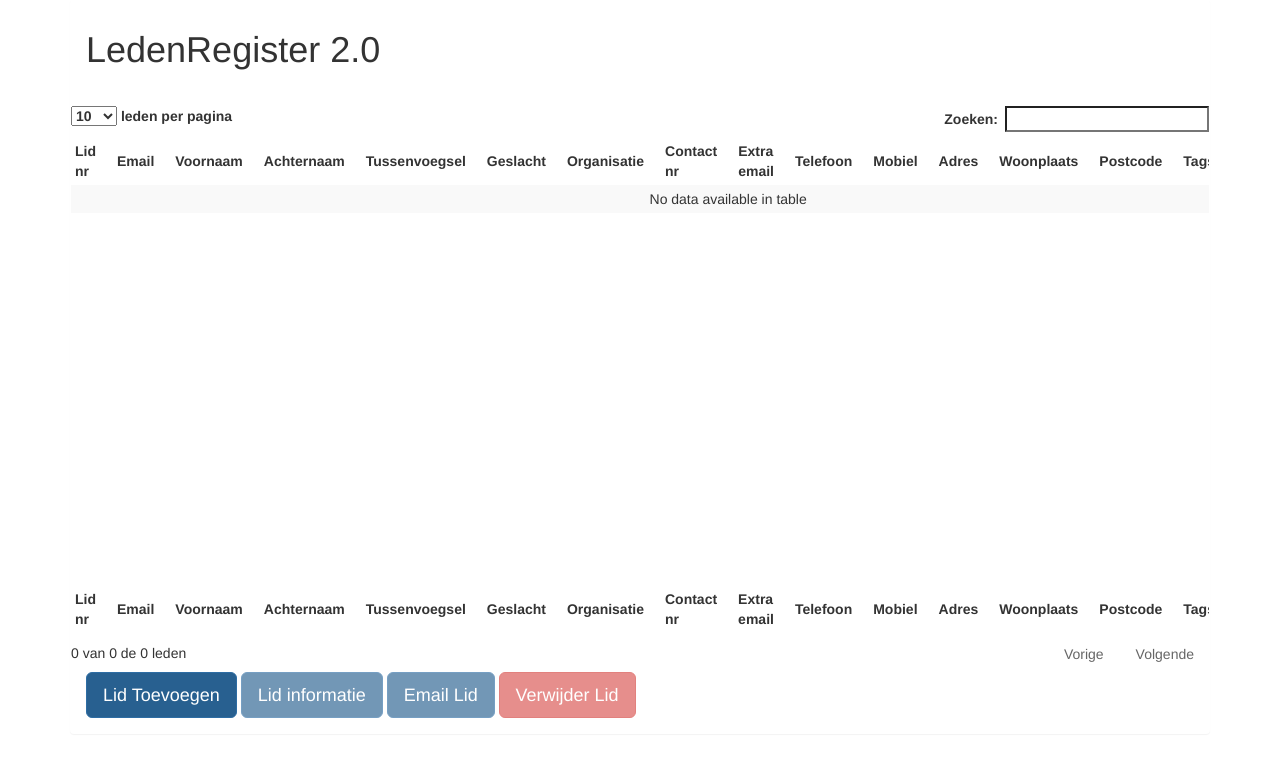
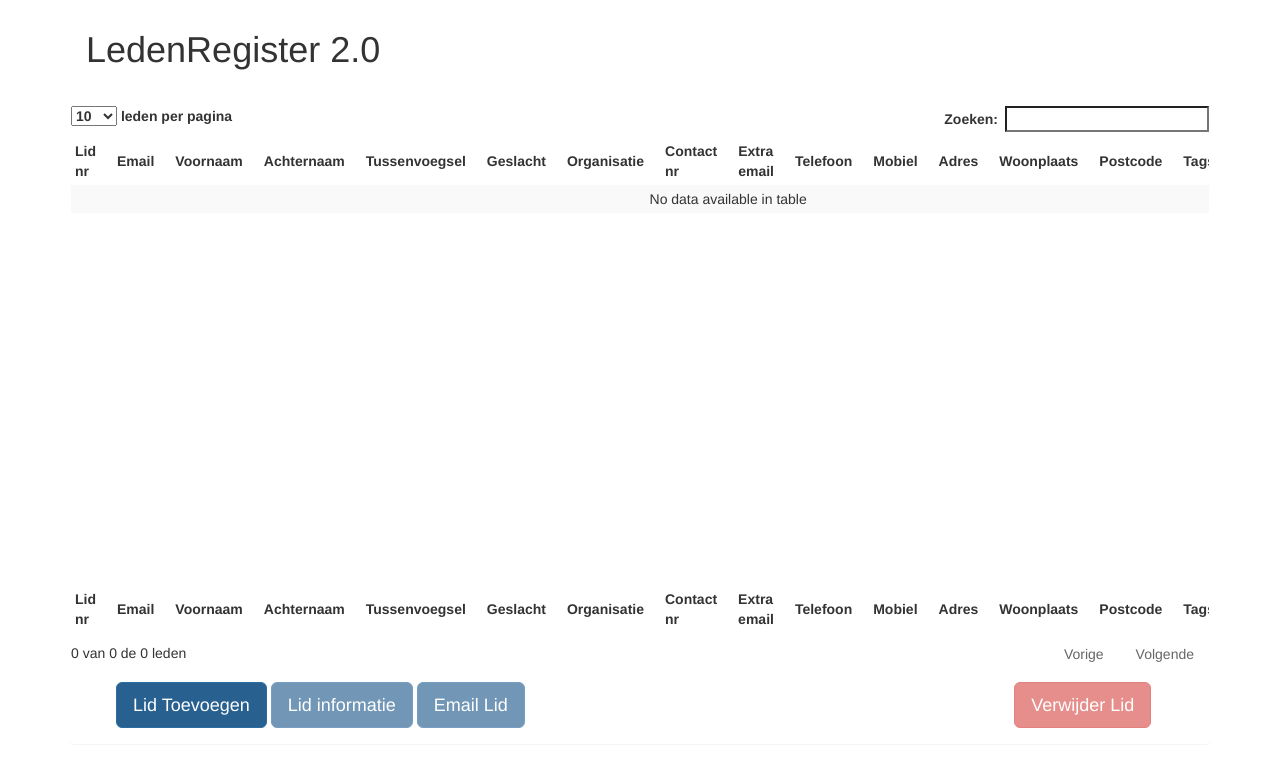
Before and after one commit to Wijkertoren/Wijkertoren, a PHP site: page / in a window 1280 px wide. Shown: the part 21-800 px from the top of the page. Run offline with PHP 8.4, Linux system fonts and the light colour scheme; data that the repository does not hold is empty; some libraries are stand-ins or nearby versions.

Commit message:
Fixed button positions

```diff
--- /dev/null
+++ b/css/main.css
@@ -0,0 +1,4 @@
+.testing{
+    height: 10px;
+    width: 100%;
+}
--- a/index.php
+++ b/index.php
@@ -9,6 +9,7 @@ and open the template in the editor.
         <title>Wijkertoren Ledenregister</title>
         <meta charset="UTF-8">
         <meta name="viewport" content="width=device-width, initial-scale=1">
+        <link href="css/main.css" rel="stylesheet" type="text/css">
         <link href="css/bootstrap.css" rel="stylesheet" type="text/css">
         <link href="css/database.css" rel="stylesheet" type="text/css">
         <link href="css/dataTablesjQuery.css" rel="stylesheet" type="text/css">
@@ -181,11 +182,18 @@ and open the template in the editor.
                         </table>
                     </div>
 
+                    <div class="testing"></div>
                     <!-- Trigger the modal with a button -->
-                    <button id="ToevoegenLidModal" name ="ToevoegenLidModal" type="button" class="btn btn-info btn-lg" data-toggle="modal" data-target="#ModalAdd">Lid Toevoegen</button>
-                    <button id="LidModal" name="LidModal" type="button" class="btn btn-info btn-lg"  data-toggle="modal" data-target="#ModalLid" disabled>Lid informatie</button>
-                    <button id="EmailModal" name ="EmailModal" type="button" class="btn btn-info btn-lg" data-toggle="modal" data-target="#ModalEmail" disabled>Email Lid</button>
-                    <button id="VerwijderLidModal" name ="VerwijderLidModal" type="button" class="btn btn-danger btn-lg" data-toggle="modal" data-target="#DeleteMemberModal" disabled>Verwijder Lid</button>
+                    <div class="col-sm-12" id="mainBTNcontainer">
+                        <div class="col-sm-10">
+                            <button id="ToevoegenLidModal" name ="ToevoegenLidModal" type="button" class="btn btn-info btn-lg" data-toggle="modal" data-target="#ModalAdd">Lid Toevoegen</button>
+                            <button id="LidModal" name="LidModal" type="button" class="btn btn-info btn-lg"  data-toggle="modal" data-target="#ModalLid" disabled>Lid informatie</button>
+                            <button id="EmailModal" name ="EmailModal" type="button" class="btn btn-info btn-lg" data-toggle="modal" data-target="#ModalEmail" disabled>Email Lid</button>
+                        </div>
+                        <div class="col-sm-2">
+                            <button id="VerwijderLidModal" name ="VerwijderLidModal" type="button" class="btn btn-danger btn-lg" data-toggle="modal" data-target="#DeleteMemberModal" disabled>Verwijder Lid</button>
+                        </div>
+                    </div>
                 </div>
 
                 <!-- Modal voor het informatie scherm van een Lid -->
--- a/js/selectieScript.js
+++ b/js/selectieScript.js
@@ -1,6 +1,7 @@
 $(document).ready(function () {
     //remove data from database button function.
     $('#DeleteLid').on('submit', function(e) {
+        e.preventDefault();
         // remove data from database
         alert('succes');
     });
```
